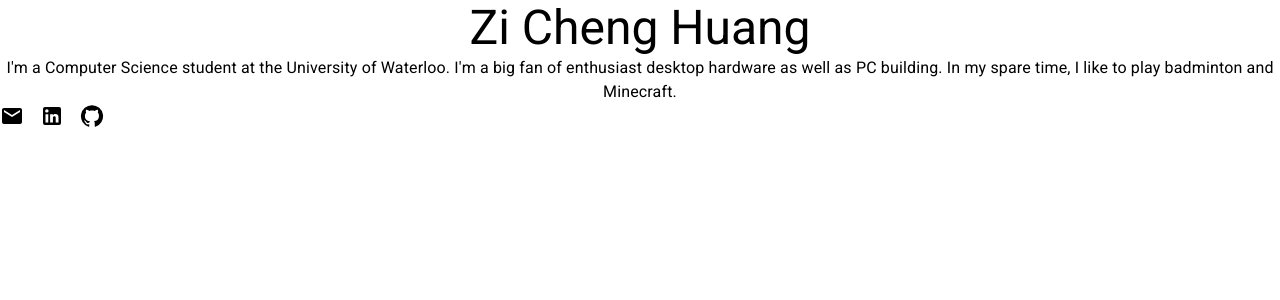
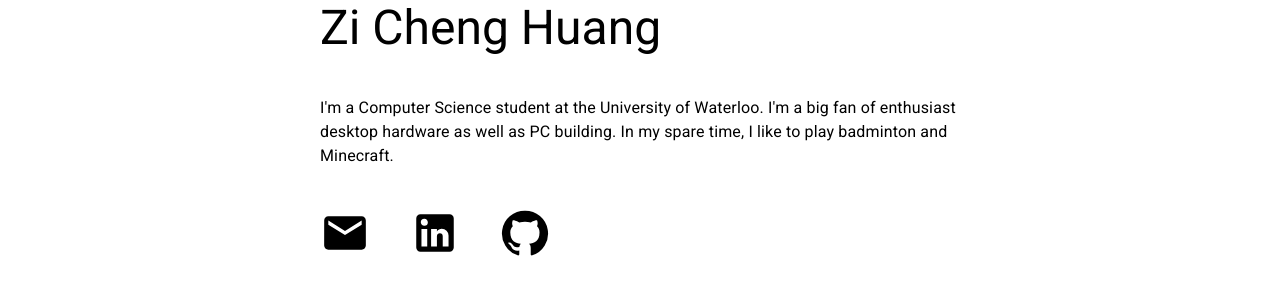
Before and after one commit to ZiChengHuang915/ZisFanSite, a React (Create React App) app in the folder zisfansite/: page / in a window 1280 px wide. Shown: the top 300 px of the page. Built offline with nearby package versions, Linux system fonts and the light colour scheme.

Commit message:
Worked on home page

```diff
--- a/zisfansite/package.json
+++ b/zisfansite/package.json
@@ -56,6 +56,7 @@
     "eslint-config-prettier": "^8.8.0",
     "eslint-plugin-prettier": "^4.2.1",
     "gh-pages": "^5.0.0",
-    "prettier": "^2.8.7"
+    "prettier": "^2.8.7",
+    "react-router-dom": "^6.10.0"
   }
 }
--- a/zisfansite/src/App.tsx
+++ b/zisfansite/src/App.tsx
@@ -1,25 +1,38 @@
-import React from 'react';
 import './App.css';
-import Box from '@mui/material/Box';
-import Typography from '@mui/material/Typography';
-import EmailIcon from '@mui/icons-material/Email';
-import LinkedInIcon from '@mui/icons-material/LinkedIn';
-import GitHubIcon from '@mui/icons-material/GitHub';
-import Stack from '@mui/material/Stack';
+import { BrowserRouter as Router, Route, Routes } from 'react-router-dom';
+import Home from './components/Home';
+import About from './components/About';
 
 function App() {
     return (
-        <div className="App">
-            <Typography variant="h3">Zi Cheng Huang</Typography>
-            <Typography variant="body1">
-                I'm a Computer Science student at the University of Waterloo. I'm a big fan of enthusiast desktop
-                hardware as well as PC building. In my spare time, I like to play badminton and Minecraft.
-            </Typography>
-            <Stack direction="row" spacing={2}>
-                <EmailIcon></EmailIcon>
-                <LinkedInIcon></LinkedInIcon>
-                <GitHubIcon></GitHubIcon>
-            </Stack>
+        <div>
+            <Router>
+                <Routes>
+                    <Route path="/" element={<Home />} />
+                    <Route path="/about" element={<About />} />
+                    <Route
+                        path="/email"
+                        Component={() => {
+                            window.location.href = 'mailto:zichuang127@gmail.com';
+                            return null;
+                        }}
+                    />
+                    <Route
+                        path="/linkedin"
+                        Component={() => {
+                            window.location.href = 'https://www.linkedin.com/in/zichenghuang915';
+                            return null;
+                        }}
+                    />
+                    <Route
+                        path="/github"
+                        Component={() => {
+                            window.location.href = 'https://github.com/ZiChengHuang915';
+                            return null;
+                        }}
+                    />
+                </Routes>
+            </Router>
         </div>
     );
 }
--- /dev/null
+++ b/zisfansite/src/components/About.tsx
@@ -0,0 +1,8 @@
+import React from 'react';
+import './About.css';
+
+function About() {
+    return <h1>hi</h1>;
+}
+
+export default About;
--- /dev/null
+++ b/zisfansite/src/components/Home.css
@@ -0,0 +1,32 @@
+.Content {
+    text-align: center;
+    width: 50vw;
+    margin: auto;
+}
+
+.Name {
+    text-align: left;
+}
+
+.Introduction {
+    margin-top: 5vh;
+    text-align: left;
+}
+
+.Icons {
+    margin-top: 5vh;
+}
+
+.Link {
+    text-decoration: none;
+    color: black;
+    -webkit-transition: all 0.25s ease-out;
+    -moz-transition: all 0.25s ease-out;
+    -o-transition: all 0.25s ease-out;
+    transition: all 0.25s ease-out;
+}
+
+.Link:hover {
+    text-decoration: none;
+    color: gray;
+}
--- /dev/null
+++ b/zisfansite/src/components/Home.tsx
@@ -0,0 +1,51 @@
+import React from 'react';
+import './Home.css';
+import Typography from '@mui/material/Typography';
+import EmailIcon from '@mui/icons-material/Email';
+import LinkedInIcon from '@mui/icons-material/LinkedIn';
+import GitHubIcon from '@mui/icons-material/GitHub';
+import Stack from '@mui/material/Stack';
+import { Link } from 'react-router-dom';
+
+function Home() {
+    const iconSize = 50;
+    const iconHoverSize = 55;
+    const IconStyle = {
+        fontSize: iconSize,
+        '-webkit-transition': 'all 0.25s ease-out',
+        '-moz-transition': 'all 0.25s ease-out',
+        '-o-transition': 'all 0.25s ease-out',
+        transition: 'all 0.25s ease-out',
+        '&:hover': {
+            fontSize: iconHoverSize
+        }
+    };
+    return (
+        <div className="Content">
+            <div className="Name">
+                <Typography variant="h3">Zi Cheng Huang</Typography>
+            </div>
+            <div className="Introduction">
+                <Typography variant="body1">
+                    I'm a Computer Science student at the University of Waterloo. I'm a big fan of enthusiast desktop
+                    hardware as well as PC building. In my spare time, I like to play badminton and Minecraft.
+                </Typography>
+            </div>
+            <div className="Icons">
+                <Stack direction="row" spacing={5}>
+                    <Link className="Link" to="/email" target="_blank" rel="noopener noreferrer">
+                        <EmailIcon sx={IconStyle}></EmailIcon>
+                    </Link>
+                    <Link className="Link" to="/linkedin" target="_blank" rel="noopener noreferrer">
+                        <LinkedInIcon sx={IconStyle}></LinkedInIcon>
+                    </Link>
+                    <Link className="Link" to="/github" target="_blank" rel="noopener noreferrer">
+                        <GitHubIcon sx={IconStyle}></GitHubIcon>
+                    </Link>
+                </Stack>
+            </div>
+        </div>
+    );
+}
+
+export default Home;
```
Also changed, not shown: zisfansite/src/components/About.css (added), 1 other file (tests, documents, lock files or other folders).
